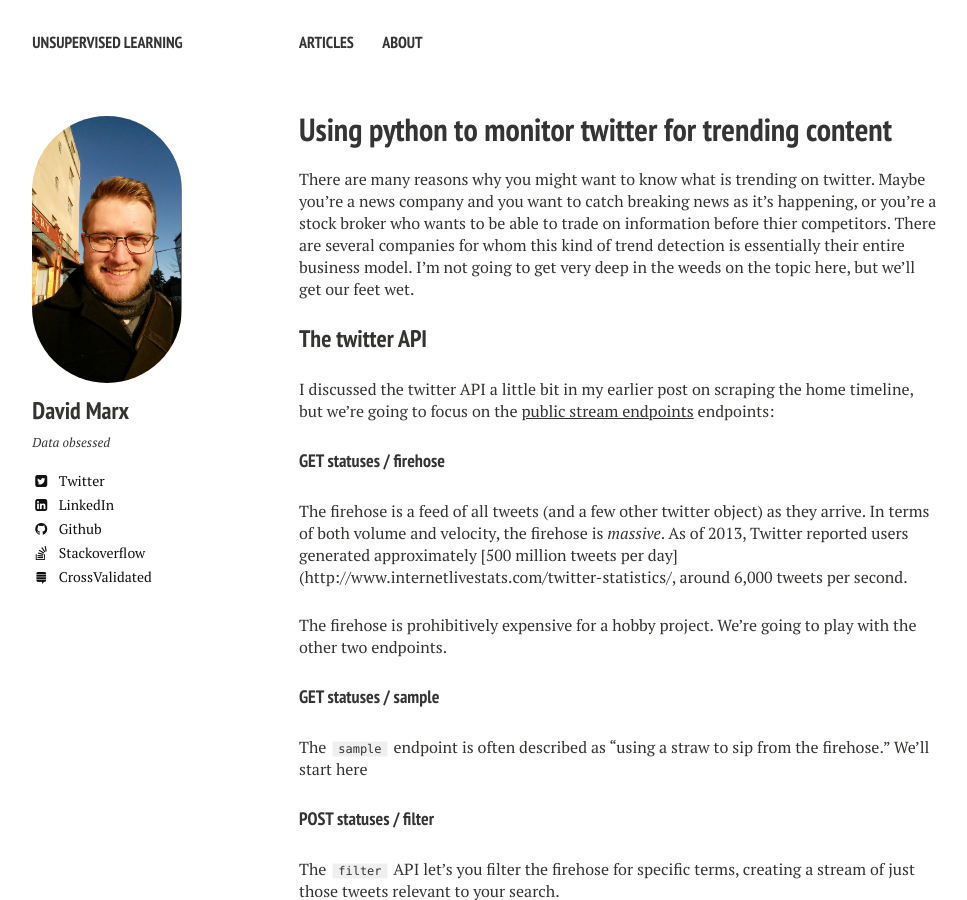
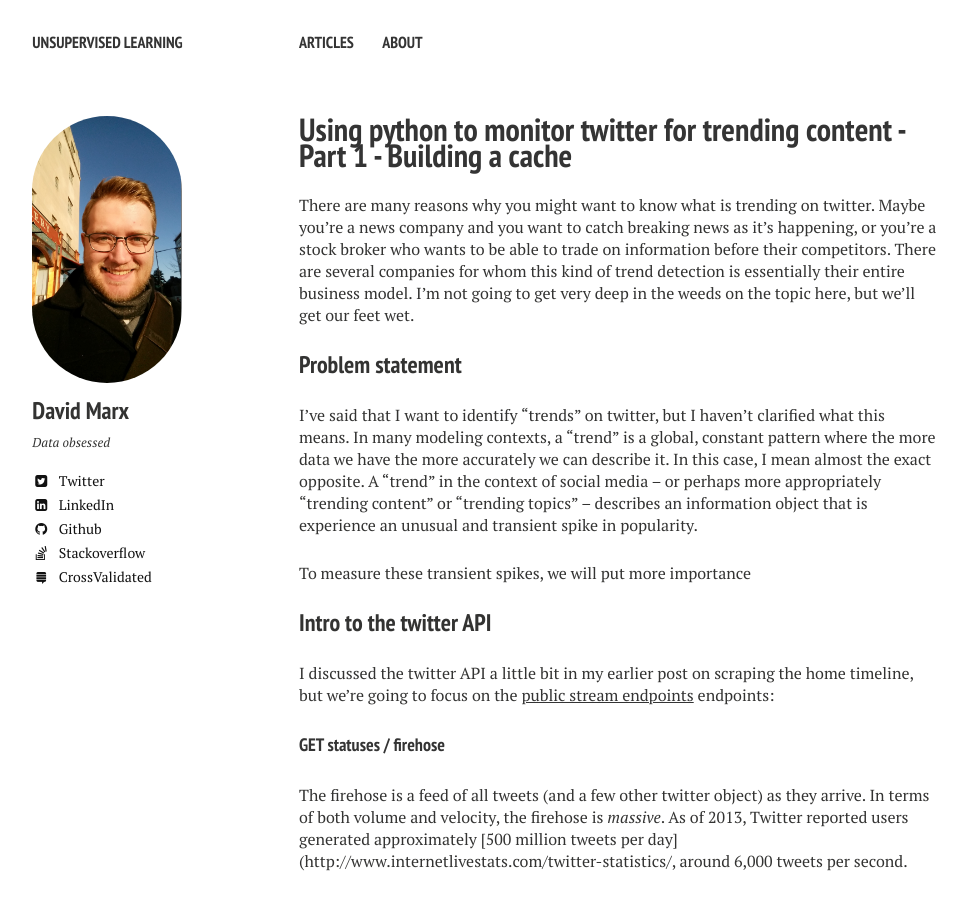
Before and after one commit to dmarx/dmarx.github.io, a Jekyll site: the page built from _posts/2015-11-16-basic-twitter-monitoring.md, in a window 1280 px wide and 900 px high. Shown: the whole window, without its empty margins (21-988 px from the left). Built offline with Jekyll 4.4.1, drawn with Linux system fonts in a browser that asks for light colours; nearby versions of some CDN libraries; some of the changed text lies outside the part shown.

Commit message:
Commintting some super old work on the unpublished twitter monitoring article.

```diff
--- a/_posts/2015-11-16-basic-twitter-monitoring.md
+++ b/_posts/2015-11-16-basic-twitter-monitoring.md
@@ -1,6 +1,6 @@
 ---
 layout: post
-title: Using python to monitor twitter for trending content
+title: Using python to monitor twitter for trending content - Part 1 - Building a cache
 excerpt: "Sipping from the firehose"
 tags: [python, twython, twitter, OOP]
 modified:
@@ -10,11 +10,23 @@ comments: true
 There are many reasons why you might want to know what is trending on twitter.
 Maybe you're a news company and you want to catch breaking news as it's
 happening, or you're a stock broker who wants to be able to trade on information
-before thier competitors. There are several companies for whom this kind of
+before their competitors. There are several companies for whom this kind of
 trend detection is essentially their entire business model. I'm not going to get
 very deep in the weeds on the topic here, but we'll get our feet wet.
 
-### The twitter API
+### Problem statement
+
+I've said that I want to identify "trends" on twitter, but I haven't clarified
+what this means. In many modeling contexts, a "trend" is a global, constant
+pattern where the more data we have the more accurately we can describe it. In
+this case, I mean almost the exact opposite. A "trend" in the context of social
+media -- or perhaps more appropriately "trending content" or "trending topics"
+-- describes an information object that is experience an unusual and transient
+spike in popularity.
+
+To measure these transient spikes, we will put more importance
+
+### Intro to the twitter API
 
 I discussed the twitter API a little bit in my earlier post on scraping the
 home timeline, but we're going to focus on the
```
